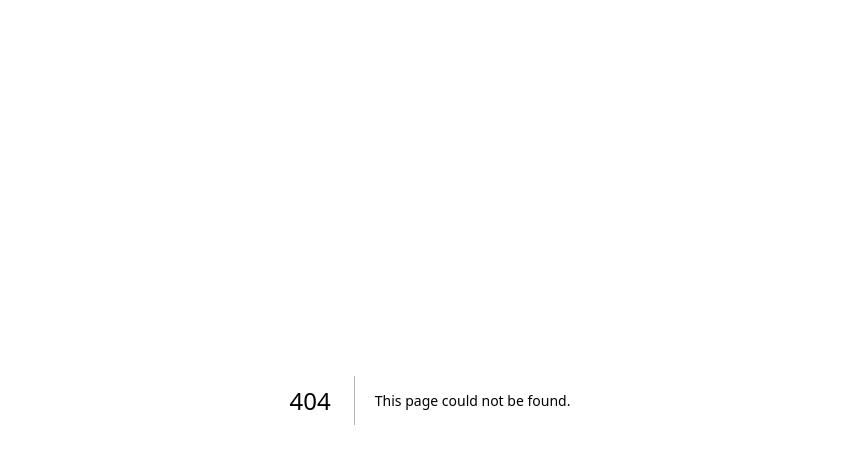
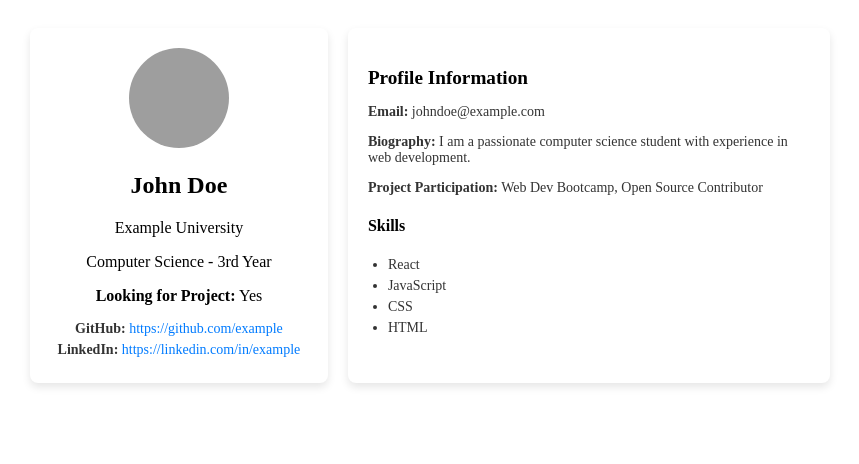
Before and after one commit to zaina0k/November2024Hackathon, a Next.js app in the folder frontend/: page /profileView in a window 1280 px wide. Before the commit this address had no page. Shown: the top 464 px of the page, without its empty margins (210-1069 px from the left). Built offline with nearby package versions, Linux system fonts and the light colour scheme; grey boxes are pictures that could not be loaded.

Commit message:
Adding a profile viewer and its css code.

```diff
--- /dev/null
+++ b/frontend/pages/css/profileViewer.css
@@ -0,0 +1,70 @@
+/* Layout Styling */
+.profile-page {
+    display: flex;
+    max-width: 800px;
+    margin: 0 auto;
+    padding: 20px;
+    gap: 20px;
+  }
+
+  /* Left Profile Section */
+  .profile-left {
+    width: 35%;
+    background: #fff;
+    padding: 20px;
+    border-radius: 8px;
+    box-shadow: 0 4px 8px rgba(0, 0, 0, 0.1);
+    text-align: center;
+  }
+
+  .profile-picture {
+    width: 100px;
+    height: 100px;
+    border-radius: 50%;
+    margin-bottom: 10px;
+  }
+
+  h2 {
+    font-size: 1.5em;
+    margin-top: 10px;
+  }
+
+  .social-links p {
+    font-size: 14px;
+    color: #333;
+    margin: 5px 0;
+  }
+
+  .social-links a {
+    color: #007bff;
+    text-decoration: none;
+  }
+
+  /* Right Profile Section */
+  .profile-right {
+    width: 60%;
+    background: #fff;
+    padding: 20px;
+    border-radius: 8px;
+    box-shadow: 0 4px 8px rgba(0, 0, 0, 0.1);
+  }
+
+  .profile-info h3 {
+    font-size: 1.2em;
+    margin-bottom: 15px;
+  }
+
+  .profile-info p, .profile-info ul {
+    font-size: 14px;
+    color: #333;
+    margin-bottom: 10px;
+  }
+
+  ul {
+    list-style-type: disc;
+    padding-left: 20px;
+  }
+
+  ul li {
+    margin-bottom: 5px;
+  }
--- /dev/null
+++ b/frontend/pages/profileView.tsx
@@ -0,0 +1,59 @@
+import React from 'react';
+import './css/profileViewer.css';
+
+export default function ProfileViewer() {
+  const profileData = {
+    firstName: "John",
+    surname: "Doe",
+    email: "johndoe@example.com",
+    university: "Example University",
+    programOfStudy: "Computer Science",
+    studyYear: "3rd Year",
+    skills: ["React", "JavaScript", "CSS", "HTML"],
+    biography: "I am a passionate computer science student with experience in web development.",
+    profilePictureURL: "https://static01.nyt.com/images/2016/09/28/us/28xp-pepefrog/28xp-pepefrog-articleLarge.jpg?quality=75&auto=webp",
+    projectParticipation: "Web Dev Bootcamp, Open Source Contributor",
+    socialMediaLinks: {
+      github: "https://github.com/example",
+      linkedin: "https://linkedin.com/in/example"
+    },
+    lookingForProject: true
+  };
+
+  return (
+    <div className="profile-page">
+      <div className="profile-left">
+        <img
+          src={profileData.profilePictureURL}
+          alt={`${profileData.firstName} ${profileData.surname}`}
+          className="profile-picture"
+        />
+        <h2>{profileData.firstName} {profileData.surname}</h2>
+        <p>{profileData.university}</p>
+        <p>{profileData.programOfStudy} - {profileData.studyYear}</p>
+        <p><strong>Looking for Project:</strong> {profileData.lookingForProject ? "Yes" : "No"}</p>
+
+        <div className="social-links">
+          <p><strong>GitHub:</strong> <a href={profileData.socialMediaLinks.github} target="_blank" rel="noopener noreferrer">{profileData.socialMediaLinks.github}</a></p>
+          <p><strong>LinkedIn:</strong> <a href={profileData.socialMediaLinks.linkedin} target="_blank" rel="noopener noreferrer">{profileData.socialMediaLinks.linkedin}</a></p>
+        </div>
+      </div>
+
+      <div className="profile-right">
+        <div className="profile-info">
+          <h3>Profile Information</h3>
+          <p><strong>Email:</strong> {profileData.email}</p>
+          <p><strong>Biography:</strong> {profileData.biography}</p>
+          <p><strong>Project Participation:</strong> {profileData.projectParticipation}</p>
+
+          <h4>Skills</h4>
+          <ul>
+            {profileData.skills.map((skill, index) => (
+              <li key={index}>{skill}</li>
+            ))}
+          </ul>
+        </div>
+      </div>
+    </div>
+  );
+}
```
